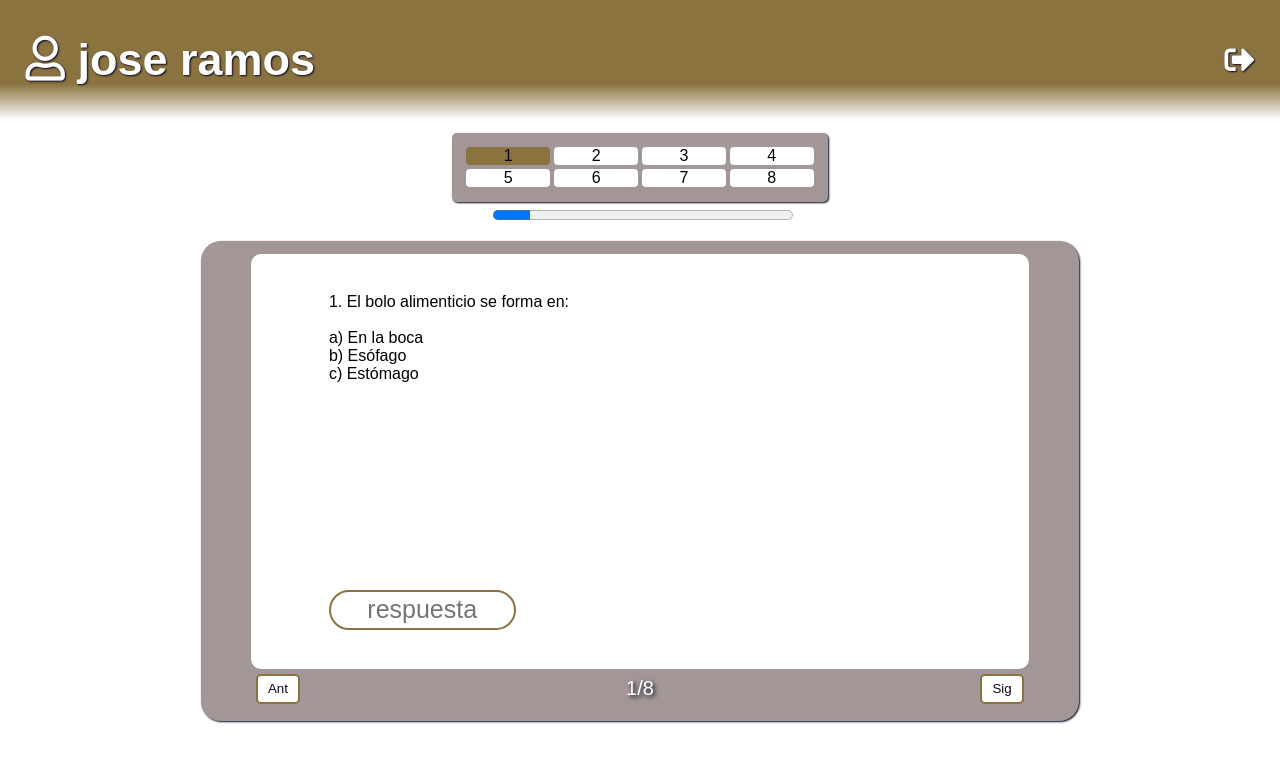
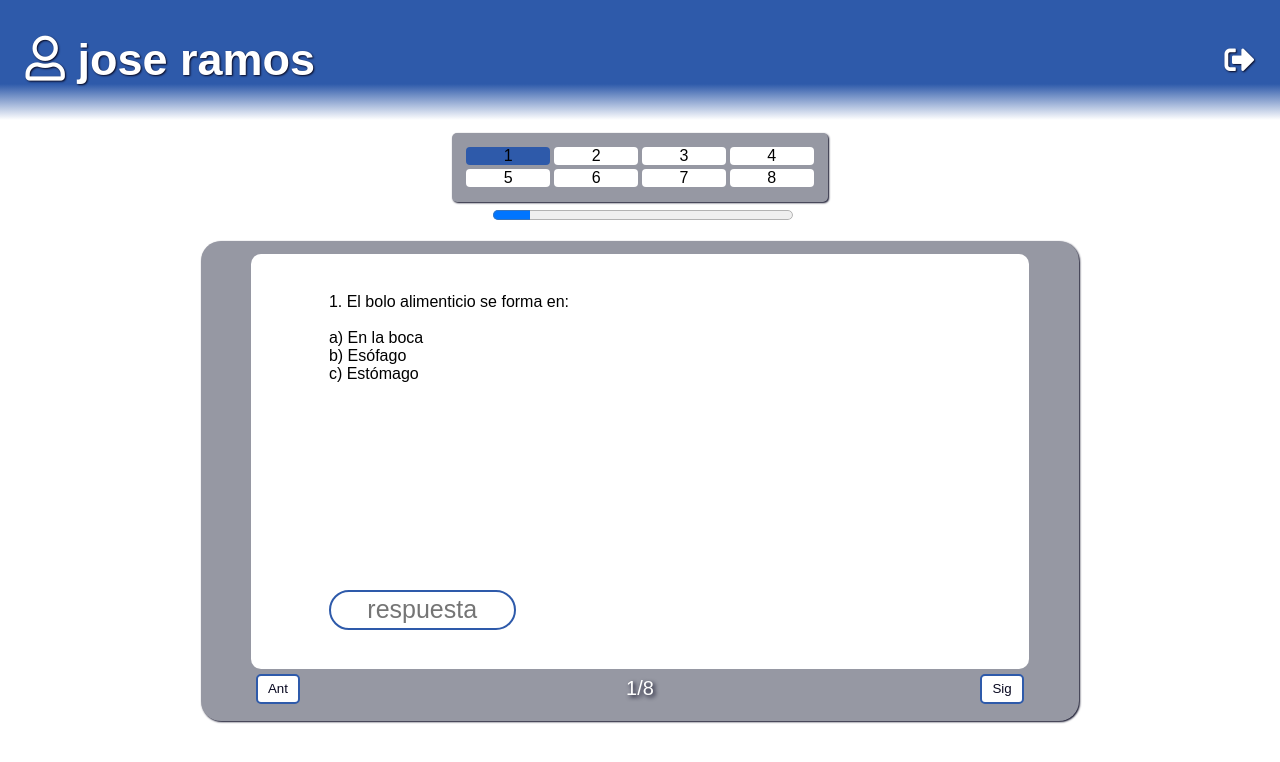
Before and after one commit to joseramos9619/TestConReact, a React (Create React App) app: page / in a window 1280 px wide. Shown: the top 762 px of the page. Built offline with nearby package versions, Linux system fonts and the light colour scheme.

Commit message:
colores ajustes

```diff
--- a/public/css/estilo.css
+++ b/public/css/estilo.css
@@ -1,8 +1,8 @@
 :root{
-  --color1: rgb(139, 115, 64);
+  --color1: rgb(46, 90, 170);
   --color2: white;
   --color3: rgb(8, 8, 32);
-  --color4: rgb(163, 150, 150);
+  --color4: rgb(150, 152, 163);
 }
 
 * {
```
